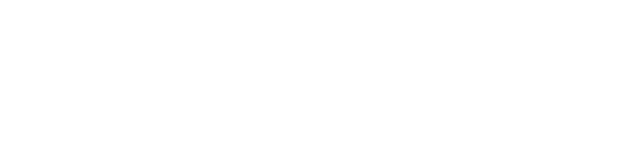
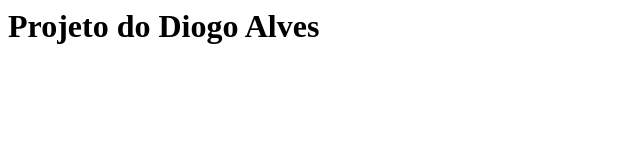
Before and after one commit to diksdi/curso-git, a plain HTML site: page index.html in a window 1280 px wide. Shown: the whole page, without its empty margins (0-640 px from the left). Drawn offline with Linux system fonts and the light colour scheme.

Commit message:
Inclusao do h1

```diff
--- a/index.html
+++ b/index.html
@@ -2,5 +2,6 @@
 <head>
 </head>
 <body>
+<h1>Projeto do Diogo Alves</h1>
 </body>
 </html>
```
